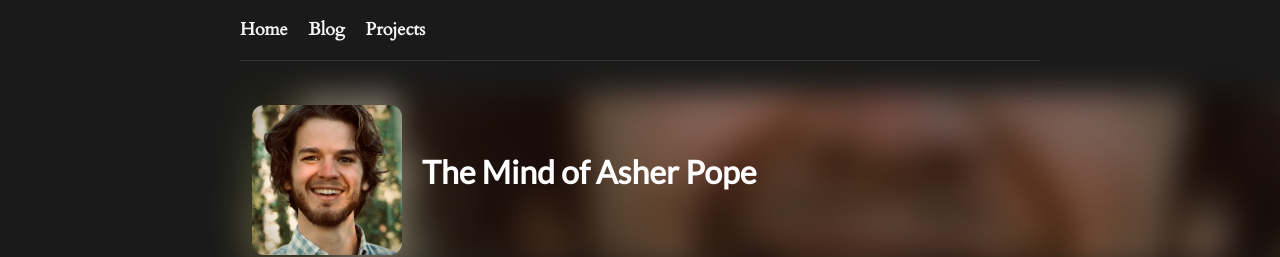
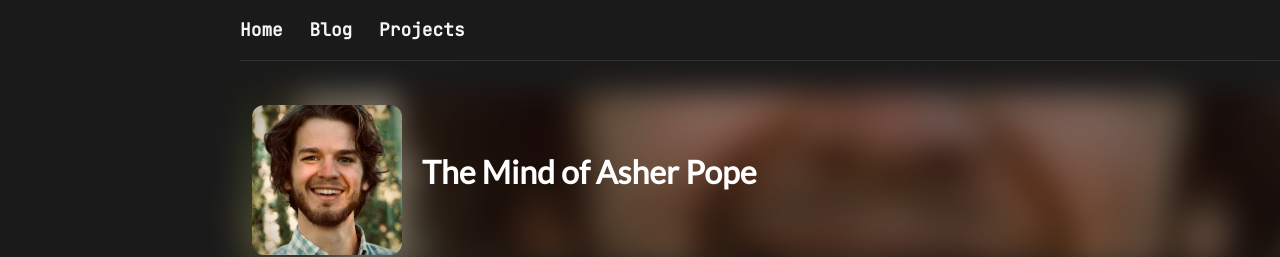
Before and after one commit to rocketbro/rocketbro.github.io, a Jekyll site: the page built from index.md, in a window 1280 px wide. Shown: the top 257 px of the page. Built offline with Jekyll 4.4.1, drawn with Linux system fonts in a browser that asks for light colours.

Commit message:
update nav width

```diff
--- a/assets/css/_sass/_layout.scss
+++ b/assets/css/_sass/_layout.scss
@@ -30,7 +30,8 @@ header.nav {
   top: 0;
   z-index: 1000;
   background-color: $background-color;
-  width: 100%;
+  font-family: $font-family-code;
+  width: 100vw;
 
   nav {
     a {
```
